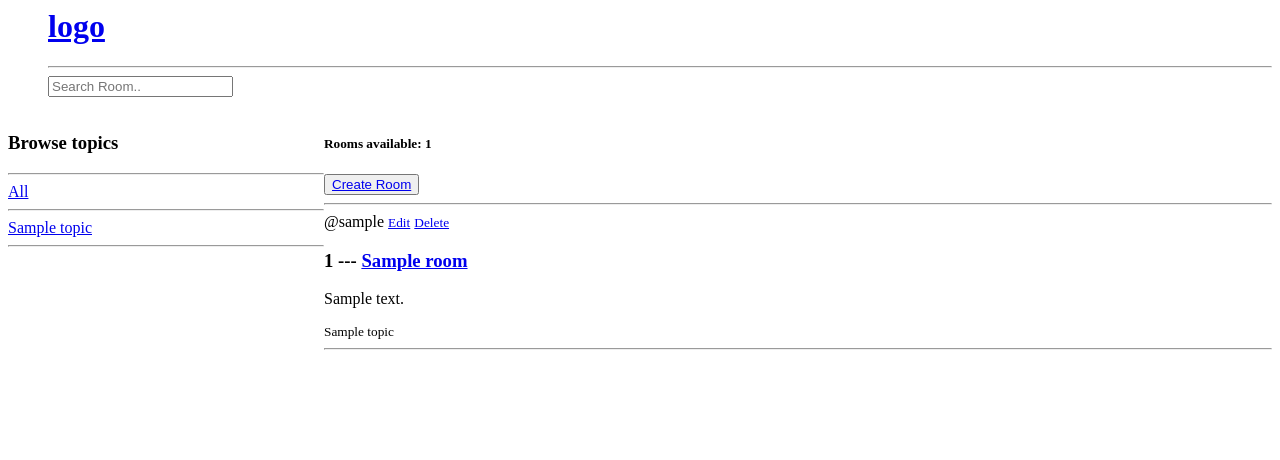
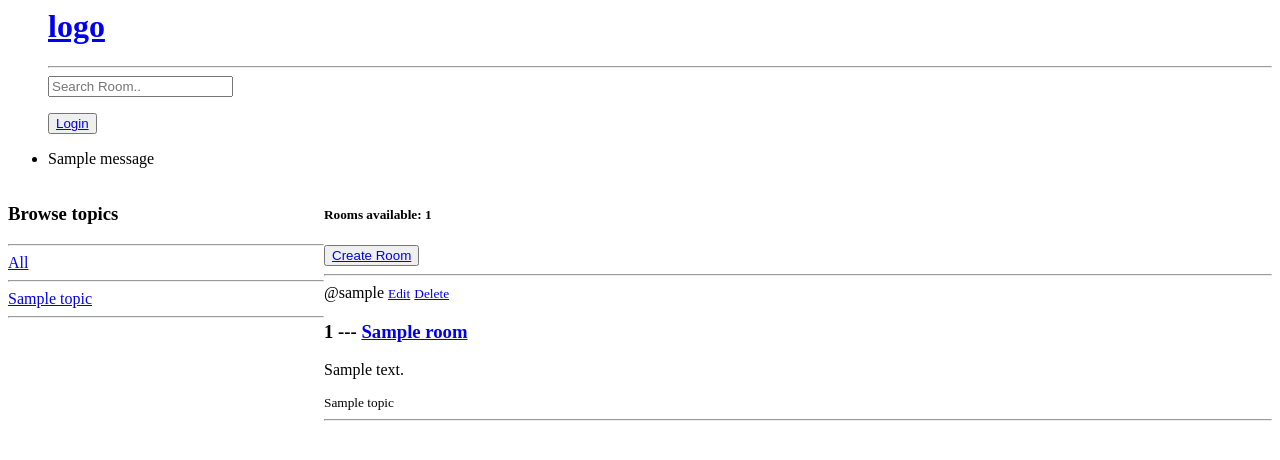
Before and after one commit to alejandroBarraza/chatApp, a Django app: page / in a window 1280 px wide. Shown: the top 460 px of the page. Run offline with Django 4.2, Linux system fonts and the light colour scheme; tables that the repository leaves empty hold one stand-in row (values such as "Sample post"); one stand-in notice (Sample message) is shown.

Commit message:
login and logout button ui

```diff
--- a/templates/main.html
+++ b/templates/main.html
@@ -8,6 +8,14 @@
 <body>
     {% include 'navbar.html' %}
 
+    {% if messages %}
+    <ul class="messages">
+        {% for message in messages %}
+        <li{% if message.tags %} class="{{ message.tags }}"{% endif %}>{{ message }}</li>
+        {% endfor %}
+    </ul>
+    {% endif %}
+
     {% block content %}
 
     {% endblock %}
--- a/templates/navbar.html
+++ b/templates/navbar.html
@@ -7,4 +7,15 @@
     <form method = "GET" action="{% url 'home' %}">
         <input type="text" placeholder="Search Room.." name="q">
     </form>
+    {% if request.user.is_authenticated %}
+    <button>
+        <a href="{% url 'logout' %}">Logout </a>
+    </button>
+
+    {% else %}
+    <button >
+        <a href="{% url 'login' %}">Login</a>
+    </button>
+    {% endif %}
+
 </ul>
```
